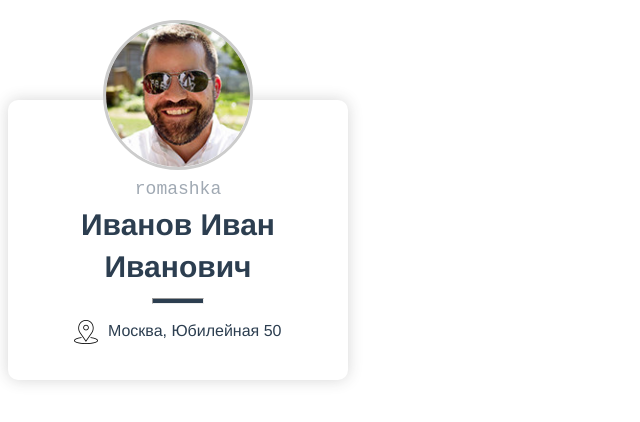
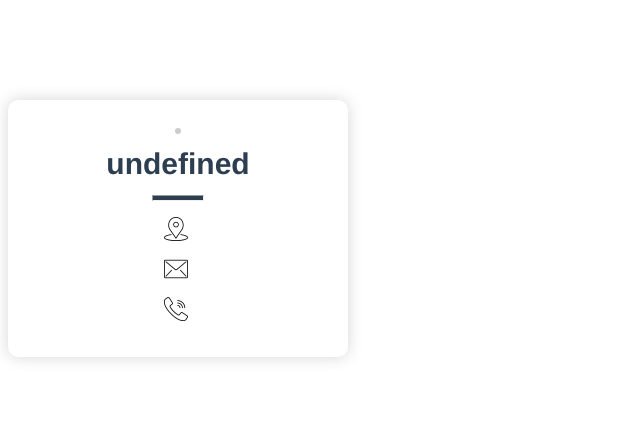
Before and after one commit to Nintiko/vue_user_card, a Vue app: page / in a window 1280 px wide. Shown: the top 422 px of the page, without its empty margins (0-640 px from the left). Built offline with nearby package versions, Linux system fonts and the light colour scheme.

Commit message:
Props ready

```diff
--- a/src/App.vue
+++ b/src/App.vue
@@ -1,29 +1,32 @@
 <template>
   <div id="app">
-    <UserCard/>
+    <UserCard :userCardInfo="UserCardInfo" />
   </div>
 </template>
 
 <script>
-import UserCard from './components/UserCard.vue'
+import UserCard from "./components/UserCard.vue";
 
 export default {
-  name: 'App',
+  name: "App",
   components: {
-    UserCard
+    UserCard,
   },
-  data(){
+  data() {
     return {
-      UserCardInfo:{
-        Image : "",
-        Nickname: "lol",
-        FirstName: "MyFirstName",
-      }
-    }
+      UserCardInfo: {
+        Image: "",
+        Nickname: "",
+        FirstName: "",
+        LastName: "",
+        Address: "",
+        Phone: "",
+        Email: "",
+      },
+    };
   },
-}
+};
 </script>
 
 <style>
-
 </style>
--- a/src/components/UserCard.vue
+++ b/src/components/UserCard.vue
@@ -1,10 +1,15 @@
 <template>
   <div class="user-card">
-    <UserImage />
-    <UserNickname />
-    <UserName />
+    <UserImage :val="userCardInfo.Image" />
+    <UserNickname :Nick="userCardInfo.Nickname" />
+    <UserName
+      :firstName="userCardInfo.FirstName"
+      :lastName="userCardInfo.LastName"
+    />
     <UserLine />
-    <UserInfo />
+    <UserInfo ImageVal="./img/location.png" :TextVal="userCardInfo.Address" />
+    <UserInfo ImageVal="./img/mail.png" :TextVal="userCardInfo.Email" />
+    <UserInfo ImageVal="./img/phone.png" :TextVal="userCardInfo.Phone" />
   </div>
 </template>
 
@@ -24,6 +29,7 @@ export default {
     UserLine,
     UserInfo,
   },
+  props: ["userCardInfo"],
 };
 </script>
 
--- a/src/components/UserImage.vue
+++ b/src/components/UserImage.vue
@@ -1,19 +1,20 @@
 <template>
-  <img src="img/70.jpg" class="user-photo" />
+  <img :src="Val" class="user-photo" />
 </template>
 
 <script>
 export default {
   name: "UserImage",
+  props: ["Val"],
 };
 </script>
 
 <style>
 .user-card .user-photo {
-    box-sizing: border-box;
-    height: 150px;
-    margin-top: -100px;
-    border-radius: 50%;
-    border: 3px solid #ccc;
+  box-sizing: border-box;
+  height: 150px;
+  margin-top: -100px;
+  border-radius: 50%;
+  border: 3px solid #ccc;
 }
 </style>
--- a/src/components/UserInfo.vue
+++ b/src/components/UserInfo.vue
@@ -1,19 +1,20 @@
 <template>
   <p class="user-info-item">
-    <img src="img/location.png" />
-    Москва, Юбилейная 50
+    <img :src="ImageVal" />
+    {{ TextVal }}
   </p>
 </template>
 
 <script>
 export default {
-    name: "UserInfo",
-}
+  name: "UserInfo",
+  props: ["ImageVal", "TextVal"],
+};
 </script>
 
 <style>
 .user-card .user-info-item img {
-    vertical-align: middle;
-    margin-right: 5px;
+  vertical-align: middle;
+  margin-right: 5px;
 }
 </style>
--- a/src/components/UserName.vue
+++ b/src/components/UserName.vue
@@ -1,21 +1,19 @@
 <template>
-  <p class="user-name">
-    Иванов Иван<br />
-    Иванович
-  </p>
+  <p class="user-name">{{ firstname + " " + lastName }}<br /></p>
 </template>
 
 <script>
 export default {
   name: "UserName",
+  props: ["firstName", "lastName"],
 };
 </script>
 
 <style>
 .user-card .user-name {
-    font-size: 30px;
-    font-weight: 900;
-    line-height: 1.4;
-    margin: 5px 0;
+  font-size: 30px;
+  font-weight: 900;
+  line-height: 1.4;
+  margin: 5px 0;
 }
 </style>
--- a/src/components/UserNickname.vue
+++ b/src/components/UserNickname.vue
@@ -1,18 +1,19 @@
 <template>
-  <p class="user-nickname">romashka</p>
+  <p class="user-nickname">{{ Nick }}</p>
 </template>
 
 <script>
 export default {
   name: "UserNickname",
+  props: ["Nick"],
 };
 </script>
 
 <style>
 .user-card .user-nickname {
-    color: #a0a9b3;
-    font-size: 18px;
-    margin: 5px 0;
-    font-family: monospace;
+  color: #a0a9b3;
+  font-size: 18px;
+  margin: 5px 0;
+  font-family: monospace;
 }
 </style>
```
